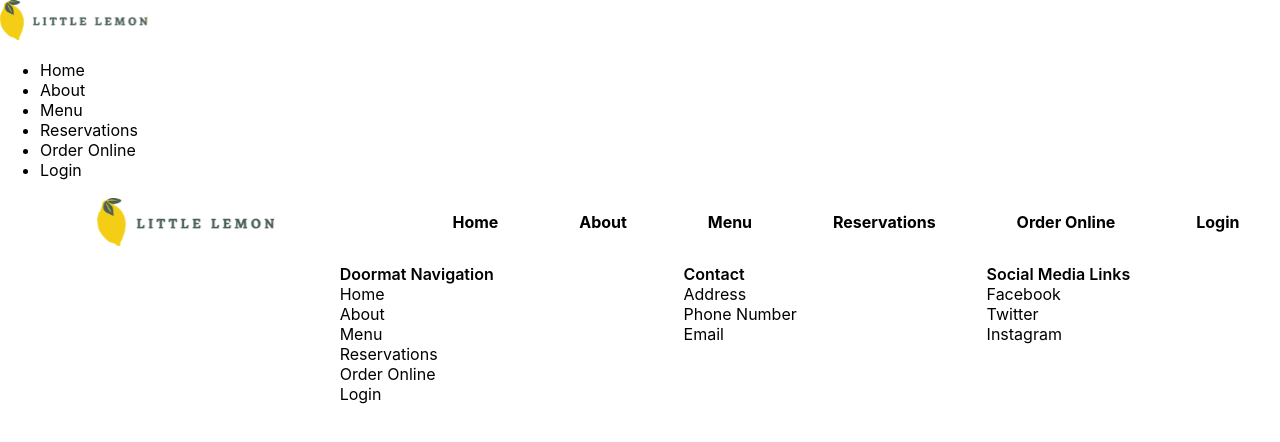
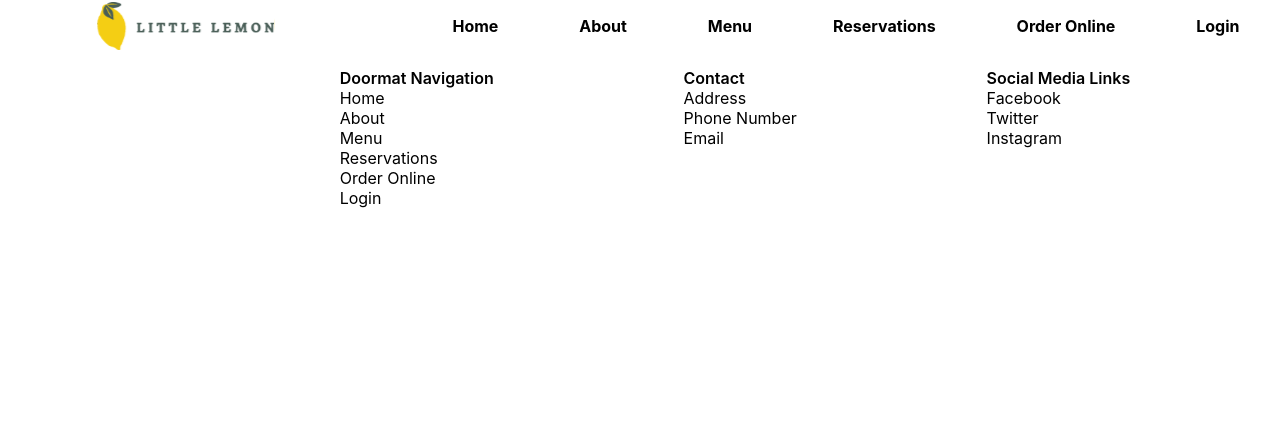
Before and after one commit to kabocha23/little-lemon, a React (Create React App) app: page / in a window 1280 px wide. Shown: the top 442 px of the page. Built offline with nearby package versions, Linux system fonts and the light colour scheme.

Commit message:
moved content to Nav component

```diff
--- a/src/components/Header/Header.js
+++ b/src/components/Header/Header.js
@@ -1,32 +1,9 @@
-import LittleLemonLogo from "../../icons_assets/Logo.svg";
 import "./Header.css";
 
 function Header() {
   return (
     <>
-      <header>
-        <img src={LittleLemonLogo}></img>
-        <ul>
-          <li>
-            <a>Home</a>
-          </li>
-          <li>
-            <a>About</a>
-          </li>
-          <li>
-            <a>Menu</a>
-          </li>
-          <li>
-            <a>Reservations</a>
-          </li>
-          <li>
-            <a>Order Online</a>
-          </li>
-          <li>
-            <a>Login</a>
-          </li>
-        </ul>
-      </header>
+      <header></header>
     </>
   );
 }
```
